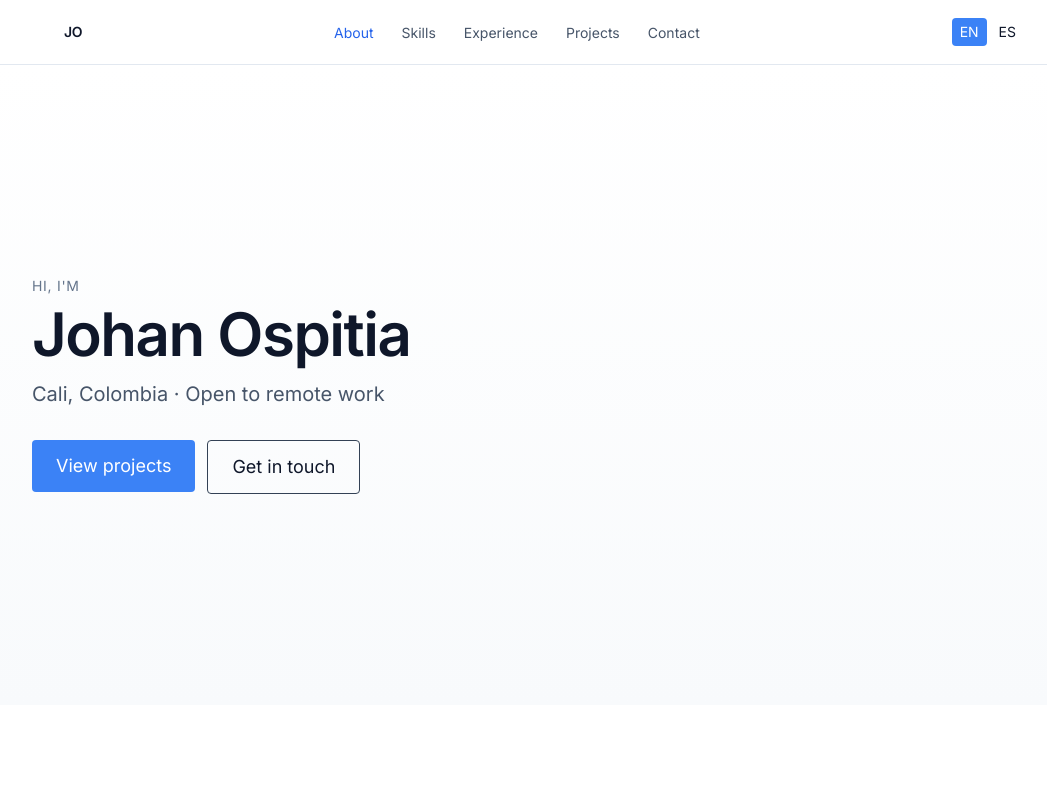
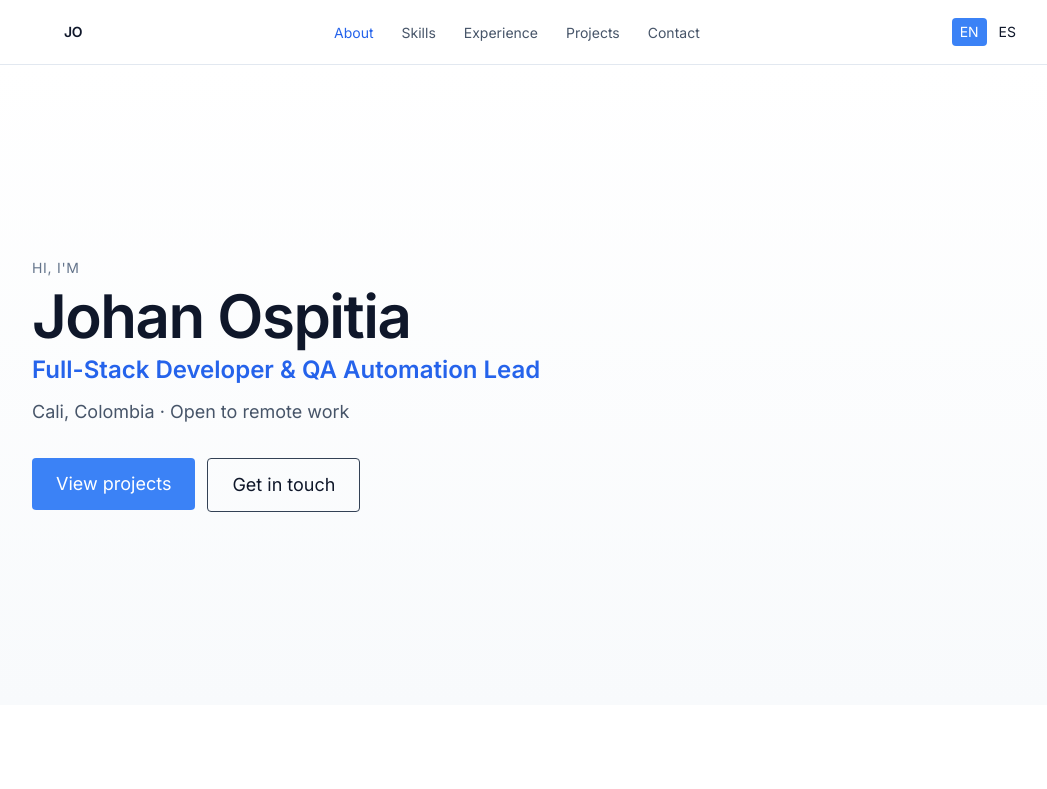
Before and after one commit to JOspitia/JOspitia.github.io, a React (Vite) app: page / in a window 1280 px wide. Shown: the top 789 px of the page, without its empty margins (96-1143 px from the left). Built offline with nearby package versions, Linux system fonts and the light colour scheme.

Commit message:
feat(sections): actualizar Hero con headline/tagline y SocialLinks para email sin target

```diff
--- a/src/components/SocialLinks.tsx
+++ b/src/components/SocialLinks.tsx
@@ -7,6 +7,10 @@ import type { SocialLink } from '../types/social';
  * Inline SVG icon set, scoped to the closed `SocialLink.id` union so the
  * compiler catches a missed case. Keeping icons inline avoids shipping an
  * icon library for a handful of glyphs (decision per design #168 §Components).
+ *
+ * PR 8a: unchanged — icons were already in place. The component just
+ * renders the `profile.socials` array verbatim (now includes GitHub,
+ * LinkedIn, email).
  */
 function Icon({ id }: { id: SocialLink['id'] }): JSX.Element {
   switch (id) {
@@ -72,23 +76,32 @@ function Icon({ id }: { id: SocialLink['id'] }): JSX.Element {
   }
 }
 
+/**
+ * Social links list. For `mailto:` entries we skip `target`/`rel` because
+ * mail clients don't expect them (and the browser may warn about a
+ * missing `rel` on `noopener`-style anchors). PR 8a: applies the
+ * email-vs-external distinction.
+ */
 export function SocialLinks(): JSX.Element {
   const { t } = useTranslation();
   return (
     <ul className="flex flex-wrap items-center gap-3">
-      {profile.socials.map((social) => (
+      {profile.socials.map((social) => {
+        const isEmail = social.id === 'email';
+        return (
           <li key={social.id}>
             <a
               href={social.url}
-            target="_blank"
-            rel="noopener noreferrer"
+              target={isEmail ? undefined : '_blank'}
+              rel={isEmail ? undefined : 'noopener noreferrer'}
               aria-label={t(social.labelKey)}
               className="inline-flex items-center justify-center rounded p-2 text-ink transition-colors hover:bg-slate-100 hover:text-accent focus-visible:outline-none focus-visible:ring-2 focus-visible:ring-accent"
             >
               <Icon id={social.id} />
             </a>
           </li>
-      ))}
+        );
+      })}
     </ul>
   );
 }
--- a/src/sections/Hero.tsx
+++ b/src/sections/Hero.tsx
@@ -4,11 +4,17 @@ import { profile } from '../data/profile';
 import { Button } from '../components/Button';
 
 /**
- * Hero section — first viewport, bilingual greeting + headline + tagline +
- * two anchor CTAs (`#projects`, `#contact`). Data comes from `profile`
- * (name, taglineKey) and copy comes from i18n. The two CTA links smooth-scroll
- * to their target sections; we intercept the click so the browser history
- * stays clean.
+ * Hero section — first viewport, bilingual greeting + name + headline
+ * (from `profile.headlineKey`) + tagline (from `profile.taglineKey`) +
+ * two anchor CTAs (`#projects`, `#contact`). Identity data comes from
+ * `profile` (name, headlineKey, taglineKey); copy comes from i18n.
+ *
+ * The two CTA links smooth-scroll to their target sections; we intercept
+ * the click so the browser history stays clean.
+ *
+ * PR 8a: adds a second `<h2>` for the professional headline (accent color)
+ * under the personal name, and surfaces the bilingual location/remote
+ * tagline.
  */
 export function Hero(): JSX.Element {
   const { t } = useTranslation();
@@ -32,11 +38,14 @@ export function Hero(): JSX.Element {
         </p>
         <h1
           id="hero-heading"
-          className="mb-4 text-4xl font-bold tracking-tight text-slate-900 sm:text-5xl lg:text-6xl"
+          className="mb-2 text-4xl font-bold tracking-tight text-slate-900 sm:text-5xl lg:text-6xl"
         >
           {profile.name}
         </h1>
-        <p className="mb-8 max-w-2xl text-lg text-slate-600 sm:text-xl">
+        <h2 className="mb-3 text-xl font-semibold text-blue-600 sm:text-2xl">
+          {t(profile.headlineKey)}
+        </h2>
+        <p className="mb-8 max-w-2xl text-base text-slate-600 sm:text-lg">
           {t(profile.taglineKey)}
         </p>
         <div className="flex flex-wrap gap-3">
```
Lines whose indentation alone changed are shown as unchanged.
